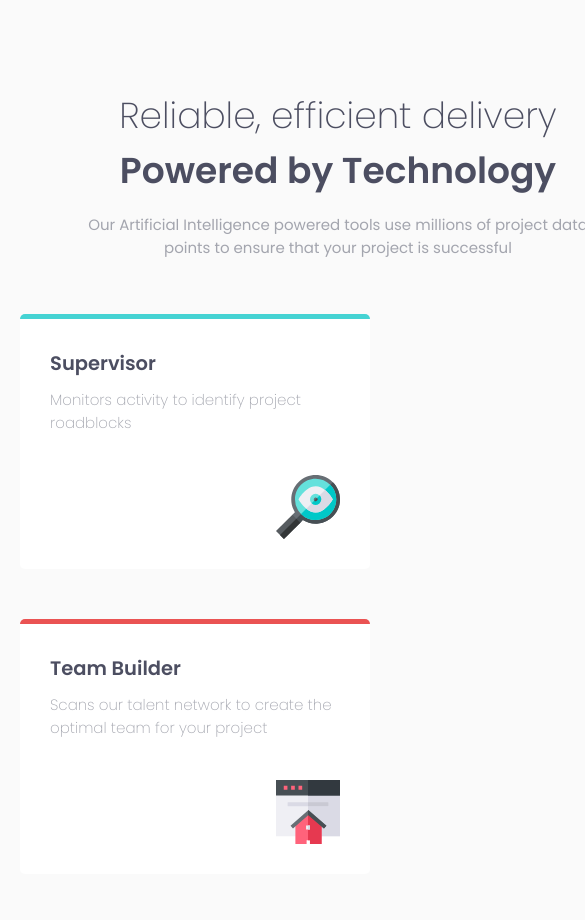
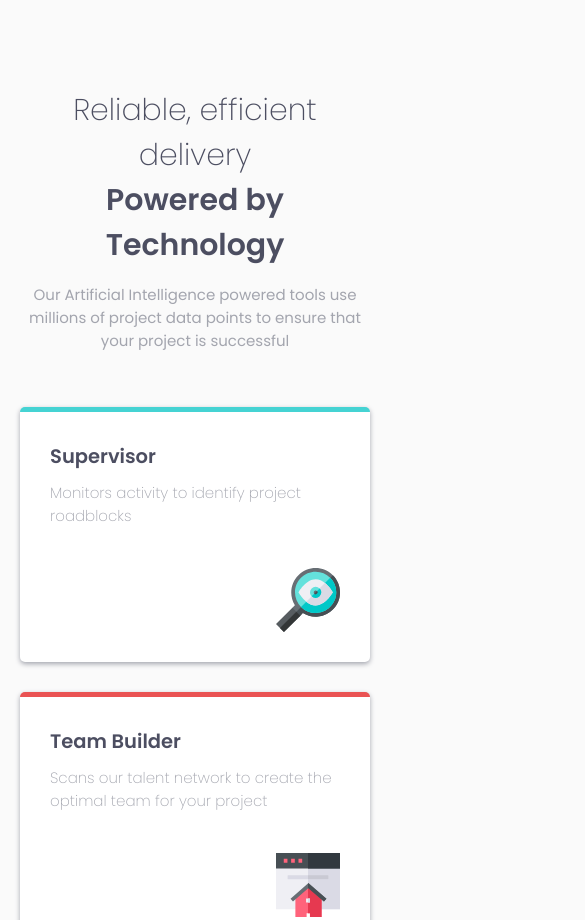
Before and after one commit to JenniferTate/frontend-challenge-four-card, a plain HTML site: page index.html in a window 390 px wide. Shown: the top 920 px of the page, 585 px wide, since content can reach past the window. Drawn offline with Linux system fonts and the light colour scheme.

Commit message:
V2 - After attempting the flexbox

```diff
--- a/css/styles.css
+++ b/css/styles.css
@@ -9,7 +9,11 @@ body {
 .top-container {
   width: 500px;
   margin: auto;
-  padding: 80px 80px 40px 80px;
+  padding: 80px 0 40px 0;
+  display: flex;
+  justify-content: center;
+  flex-flow: row wrap;
+  align-items: center;
 }
 
 h1 {
@@ -28,9 +32,22 @@ h2 {
   font-size: 2.4em;
 }
 
+@media only screen and (max-width: 550px) {
+  .top-container {
+    width: 90%;
+  }
+  h1 {
+    font-size: 2em;
+  }
+  h2 {
+    font-size: 2em;
+  }
+}
+
 .middle-container {
-  margin: auto;
-  display: inline-block;
+  display: flex;
+  justify-content: center;
+  flex-flow: row wrap;
 }
 
 .tool-container {
@@ -43,8 +60,9 @@ h2 {
   background-color: white;
   text-align: left;
   padding: 30px;
-  margin: 0 0 50px 0;
+  margin: 0 15px 30px 15px;
   position: relative;
+  box-shadow: 0 2px 5px #A3A5AE;
 }
 
 .supervisor-container {
@@ -81,7 +99,8 @@ h2 {
 }
 
 .attribution {
-  font-size: 11px; text-align: center;
+  font-size: 11px;
+  text-align: center;
 }
 
 .attribution a {
```
